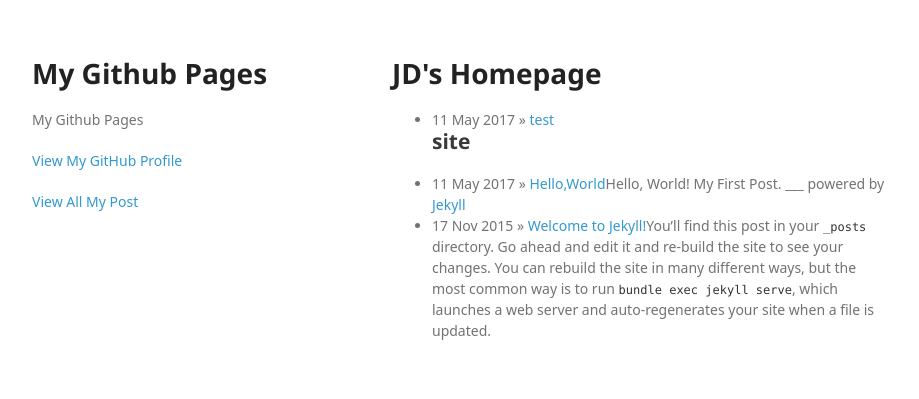
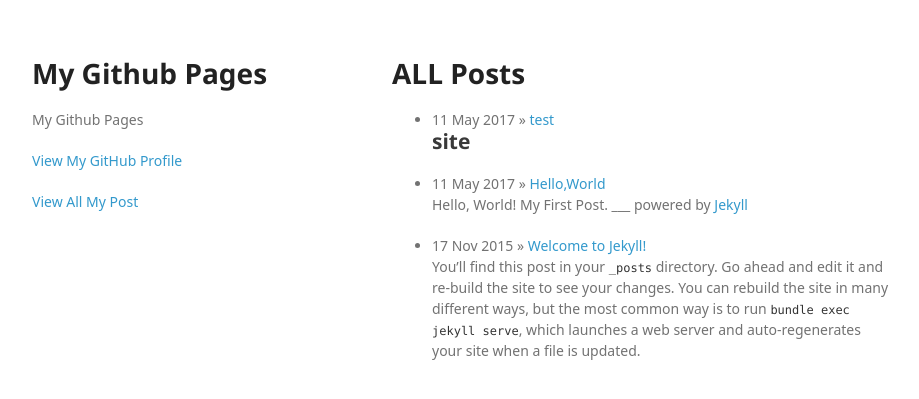
Before and after one commit to W-JD/W-JD.github.io, a Jekyll site: the page built from blog/index.html, in a window 1280 px wide. Shown: the top 399 px of the page, without its empty margins (178-1097 px from the left). Built offline with Jekyll 4.4.1, drawn with Linux system fonts in a browser that asks for light colours; some web fonts are replaced.

Commit message:
Update index.html

```diff
--- a/blog/index.html
+++ b/blog/index.html
@@ -1,11 +1,11 @@
 ---
 layout: default
-title: JD's Homepage
+title: ALL Posts
 ---
 	<h1>{{ page.title }}</h1>
 	<ul class="posts">
 
 	  {% for post in site.posts %}
-	    <li><span>{{ post.date | date_to_string }}</span> » <a href="{{ post.url }}" title="{{ post.title }}">{{ post.title }}</a>{{ post.excerpt | remove: '<p>' | remove: '</p>' }}</li>
+	    <li><span>{{ post.date | date_to_string }}</span> » <a href="{{ post.url }}" title="{{ post.title }}">{{ post.title }}</a>{{ post.excerpt }}</li>
 	  {% endfor %}
 	</ul>
```
